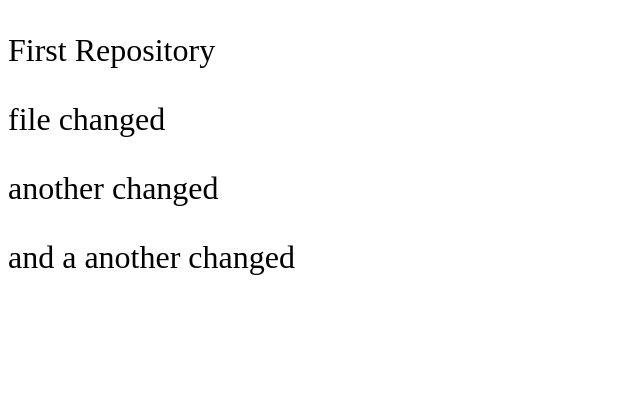
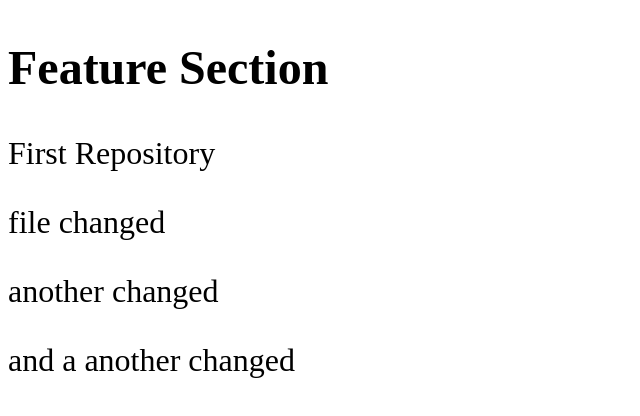
Before and after one commit to JabirHasan910/first-repo, a plain HTML site: page index.html in a window 1280 px wide. Shown: the whole page, without its empty margins (0-640 px from the left). Drawn offline with Linux system fonts and the light colour scheme.

Commit message:
feature section added done

```diff
--- a/index.html
+++ b/index.html
@@ -9,6 +9,7 @@
 </head>
 
 <body>
+    <h2>Feature Section</h2>
     <p>First Repository</p>
     <p>file changed</p>
     <p>another changed</p>
```
